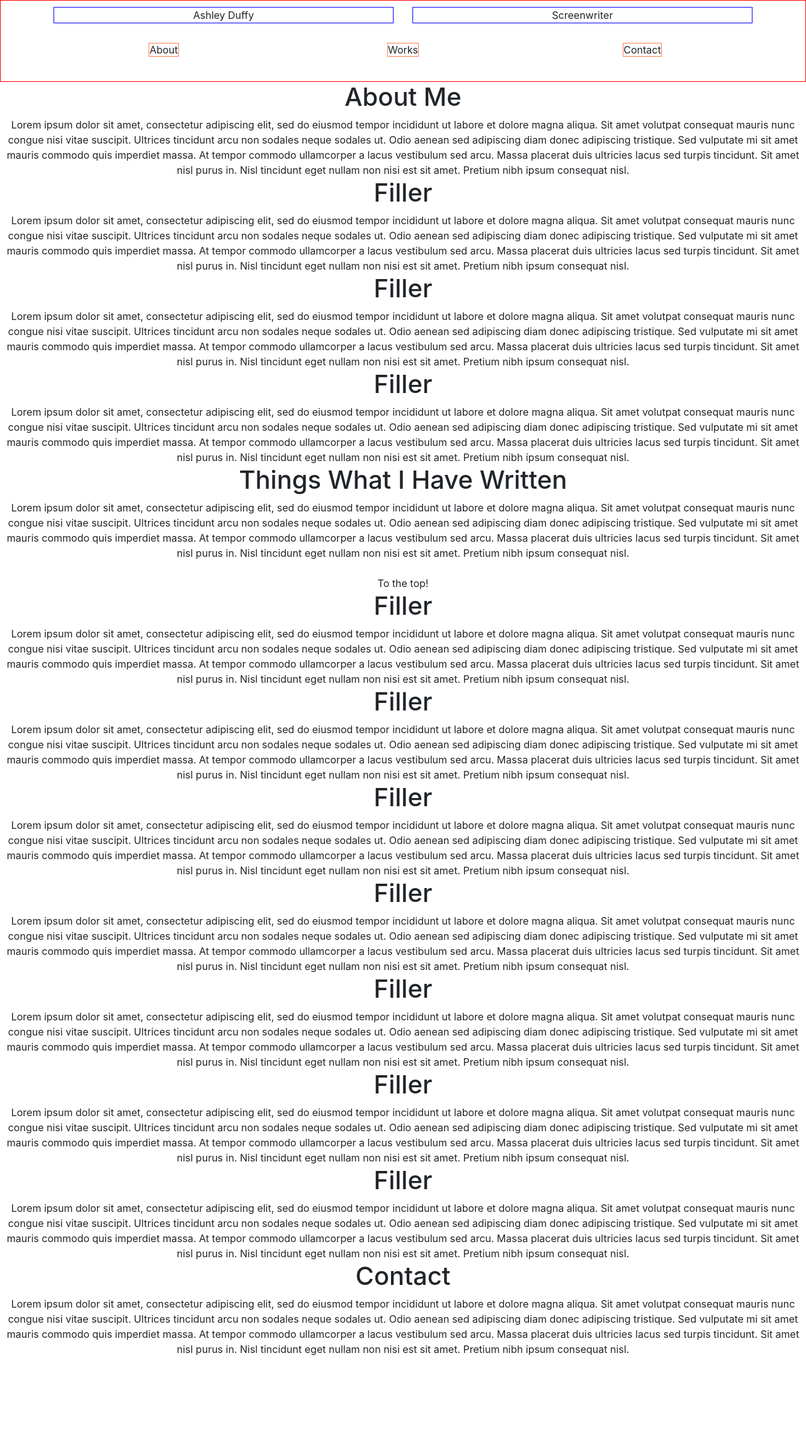
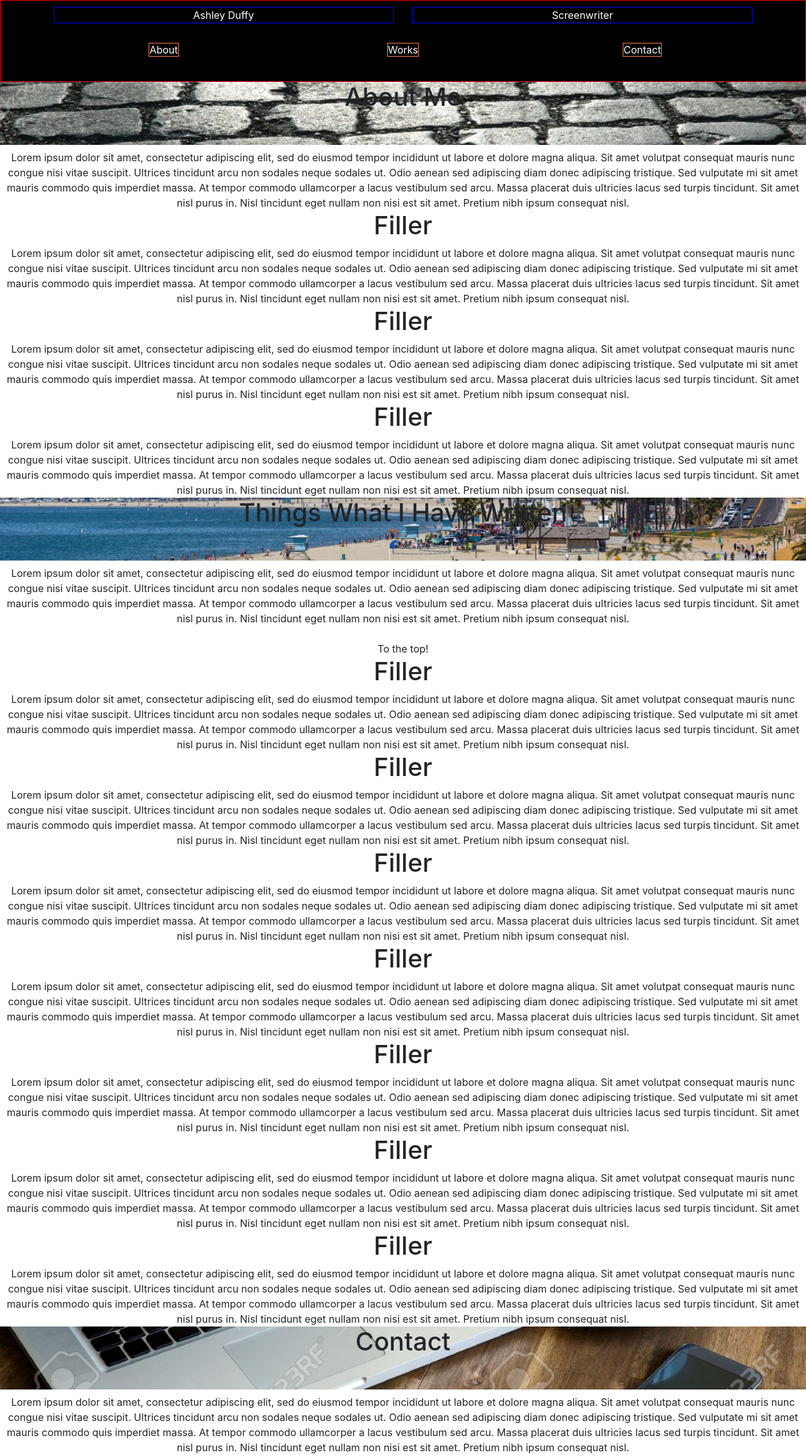
Before and after one commit to pheadlessg/ashportfolio, a React (Create React App) app: page / in a window 1280 px wide. Shown: the whole page at 63% size. Before the commit the page ends 2154 px from the top, so only its background shows below. Built offline with nearby package versions, Linux system fonts and the light colour scheme.

Commit message:
parallax scrolling works

```diff
--- a/src/components/Main.jsx
+++ b/src/components/Main.jsx
@@ -8,7 +8,7 @@ class Main extends Component {
       <div className="main">
         <div>
           <Element name="about">
-            <h1>About Me</h1>
+            <h1 className="abouttext">About Me</h1>
             Lorem ipsum dolor sit amet, consectetur adipiscing elit, sed do
             eiusmod tempor incididunt ut labore et dolore magna aliqua. Sit amet
             volutpat consequat mauris nunc congue nisi vitae suscipit. Ultrices
@@ -51,7 +51,7 @@ class Main extends Component {
           turpis tincidunt. Sit amet nisl purus in. Nisl tincidunt eget nullam
           non nisi est sit amet. Pretium nibh ipsum consequat nisl.
           <Element name="writing">
-            <h1>Things What I Have Written</h1>
+            <h1 className="workstext">Things What I Have Written</h1>
             Lorem ipsum dolor sit amet, consectetur adipiscing elit, sed do
             eiusmod tempor incididunt ut labore et dolore magna aliqua. Sit amet
             volutpat consequat mauris nunc congue nisi vitae suscipit. Ultrices
@@ -136,7 +136,7 @@ class Main extends Component {
           turpis tincidunt. Sit amet nisl purus in. Nisl tincidunt eget nullam
           non nisi est sit amet. Pretium nibh ipsum consequat nisl.
           <Element name="contact">
-            <h1>Contact</h1>
+            <h1 className="contacttext">Contact</h1>
             Lorem ipsum dolor sit amet, consectetur adipiscing elit, sed do
             eiusmod tempor incididunt ut labore et dolore magna aliqua. Sit amet
             volutpat consequat mauris nunc congue nisi vitae suscipit. Ultrices
--- a/src/css/App.css
+++ b/src/css/App.css
@@ -4,7 +4,8 @@
 
 .header {
   border: 1px solid red;
-  background: white;
+  background: black;
+  color: white;
   width: 100vw;
   height: 130px;
   position: -webkit-sticky;
@@ -26,8 +27,7 @@
 }
 
 /* .main {
-  position: absolute;
-  top: 3em;
+  background: white;
 } */
 
 .title {
@@ -37,3 +37,30 @@
 .linkbar {
   padding-top: 30px;
 }
+
+.abouttext {
+  background-image: url('../img/cobbles.jpg');
+  min-height: 100px;
+  background-attachment: fixed;
+  background-position: center;
+  background-repeat: no-repeat;
+  background-size: cover;
+}
+
+.workstext {
+  background-image: url('../img/longbeach.jpg');
+  min-height: 100px;
+  background-attachment: fixed;
+  background-position: center;
+  background-repeat: no-repeat;
+  background-size: cover;
+}
+
+.contacttext {
+  background-image: url('../img/laptop.jpg');
+  min-height: 100px;
+  background-attachment: fixed;
+  background-position: center;
+  background-repeat: no-repeat;
+  background-size: cover;
+}
```
Also changed, not shown: src/img/laptop.jpg (added).
